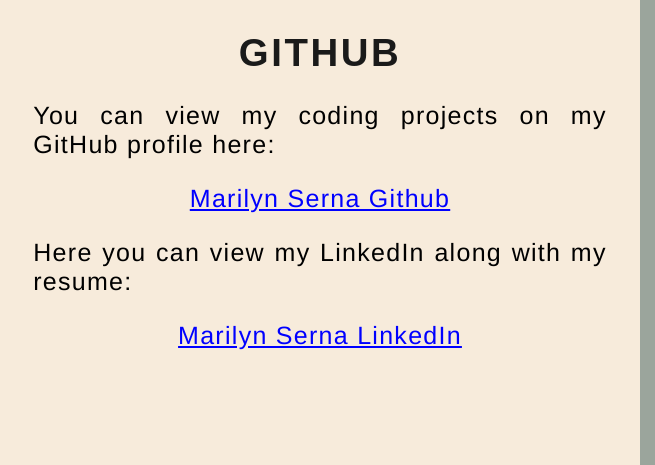
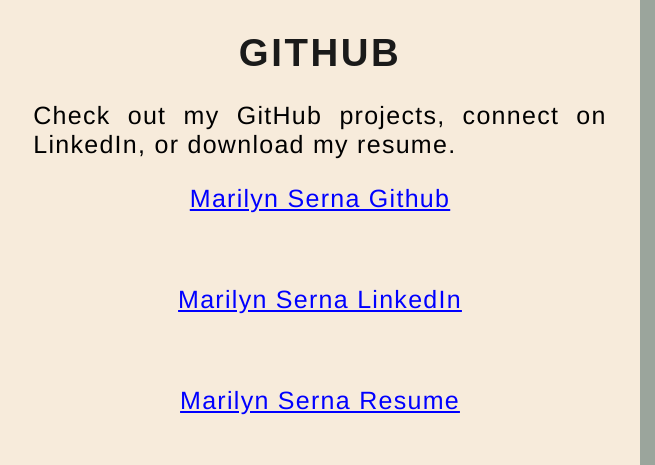
Before and after one commit to MarilynLSerna/MarilynLSerna.github.io, a plain HTML site: page index.html in a window 1280 px wide. Shown: the part 1878-2343 px from the top of the page, 0-655 px from the left. Drawn offline with Linux system fonts and the light colour scheme.

Commit message:
Updated HTML Resume added

```diff
--- a/index.html
+++ b/index.html
@@ -164,14 +164,13 @@
             <div class="Column_1">
                 <h1>GitHub</h1>
                 <p>
-                    You can view my coding projects on my GitHub profile here:
+                    Check out my GitHub projects, connect on LinkedIn, or download my resume.
                     <br>
                     <p class="center"><a href="https://github.com/MarilynLSerna" target="_blank">Marilyn Serna Github</a></p>
-                </p>
-                <p>
-                    Here you can view my LinkedIn along with my resume:
                     <br>
                     <p class="center"><a href="https://www.linkedin.com/in/marilynlserna" target="_blank"> Marilyn Serna LinkedIn</a></p>
+                    <br>
+                    <p class="center"><a href="https://docs.google.com/document/d/1io3qsMGz_Ck3vMF3BkziERz98y3XHrkd7vC-q403iSY/edit?usp=sharing" target="_blank"> Marilyn Serna Resume</a></p>
                 </p>
             </div>
             <!--Right column-->
```
